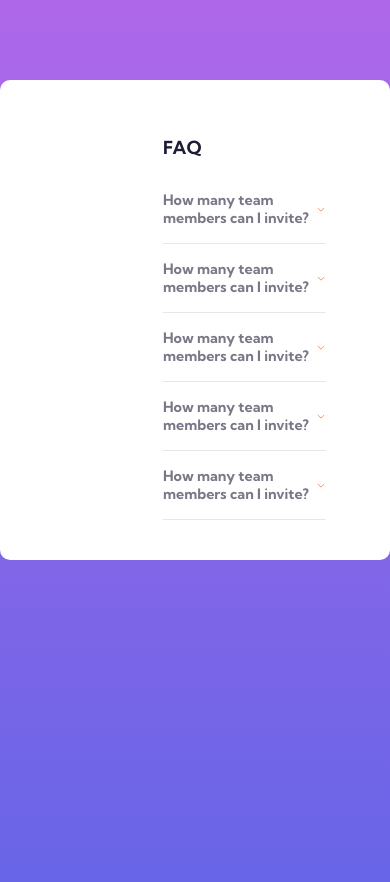
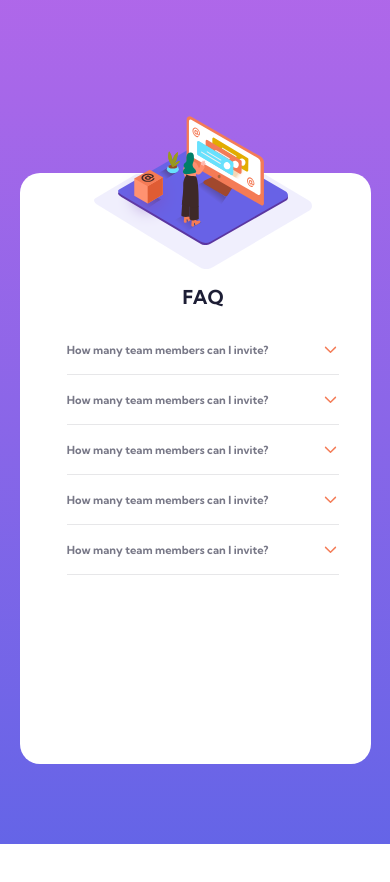
Before and after one commit to godstimedev/faq-accordion-card, a plain HTML site: page index.html in a window 390 px wide. After the commit the page ends 844 px from the top, so only its background shows below. Drawn offline with Linux system fonts and the light colour scheme.

Commit message:
made it better

```diff
--- a/index.html
+++ b/index.html
@@ -17,9 +17,22 @@
   </head>
   <body>
     <main class="container">
-      <section class="bg-container"></section>
+      <section class="bg-container">
+        <img
+          src="./images/illustration-woman-online-desktop.svg"
+          alt=""
+          width="300px"
+          class="img"
+        />
+        <img
+          class="box"
+          src="./images/illustration-box-desktop.svg"
+          alt=""
+          width="100px"
+        />
+      </section>
       <section class="faq-container">
-        <h2 class="title">FAQ</h2>
+        <h1 class="title">FAQ</h1>
         <div class="faq">
           <div class="question">
             <h4>How many team members can I invite?</h4>
--- a/style.css
+++ b/style.css
@@ -28,12 +28,15 @@ body {
   width: 100%;
   font-family: Kumbh Sans;
   font-size: 12px;
+  display: flex;
+  flex-direction: column;
+  align-items: center;
 }
 
 .container {
-  max-width: 720px;
-  min-height: 480px;
-  margin: 5rem auto;
+  width: 720px;
+  height: 400px;
+  margin: auto;
   background: white;
   border-radius: 10px;
   display: flex;
@@ -43,6 +46,27 @@ body {
 }
 
 .bg-container {
+  position: relative;
+  background: url(./images/bg-pattern-desktop.svg);
+  width: 45%;
+  background-repeat: no-repeat;
+  background-position: bottom right;
+  background-size: 610px;
+  padding-top: 70%;
+  margin-right: 3rem;
+  margin-top: 4rem;
+  overflow: hidden;
+}
+.bg-container .img {
+  position: absolute;
+  top: 20%;
+  left: -8%;
+}
+.bg-container .box {
+  position: absolute;
+  top: 40%;
+  left: -10%;
+  overflow: visible;
 }
 
 .faq-container {
@@ -55,6 +79,7 @@ body {
 
 .title {
   font-weight: 700;
+  font-size: 1.8rem;
   margin: 1rem 0;
   color: var(--Very-dark-desaturated-blue);
 }
@@ -78,6 +103,10 @@ body {
   font-size: 0.9rem;
 }
 
+.question h4:hover {
+  color: var(--Soft-red);
+}
+
 .question svg {
   color: var(--Soft-red);
   transition: transform 0.5s ease-in;
@@ -99,6 +128,73 @@ body {
   max-height: 300px;
 }
 
+.faq.active h4 {
+  color: var(--Very-dark-grayish-blue);
+}
+
 .faq.active svg {
   transform: rotate(180deg);
 }
+
+@media screen and (max-width: 720px) {
+  .container {
+    width: 90%;
+    min-height: 70%;
+    background: white;
+    border-radius: 20px;
+    display: flex;
+    flex-direction: column;
+    justify-content: center;
+    align-items: center;
+    padding: 0 1rem 1rem 2rem;
+    margin-bottom: 5rem;
+  }
+
+  .bg-container {
+    position: relative;
+    background: url(./images/bg-pattern-mobile.svg);
+    width: 80%;
+    height: 20%;
+    background-repeat: no-repeat;
+    background-position: center center;
+    background-size: 90%;
+    padding-top: 0;
+    margin-right: 0;
+    margin-top: 0;
+    top: 0;
+    overflow: visible;
+  }
+
+  .bg-container .img {
+    position: absolute;
+    top: -60%;
+    left: 15%;
+    width: 70%;
+  }
+  .bg-container .box {
+    position: absolute;
+    top: -4%;
+    left: 15%;
+    width: 25%;
+  }
+
+  .faq-container {
+    width: 90%;
+    min-height: 70%;
+    display: flex;
+    flex-direction: column;
+    align-items: center;
+    overflow: hidden;
+  }
+  .title {
+    font-size: 1.2rem;
+  }
+  .question h4 {
+    font-size: 0.7rem;
+  }
+  .answer p {
+    padding-top: 0.5rem;
+    line-height: 1;
+    font-size: 0.6rem;
+  }
+}
```
